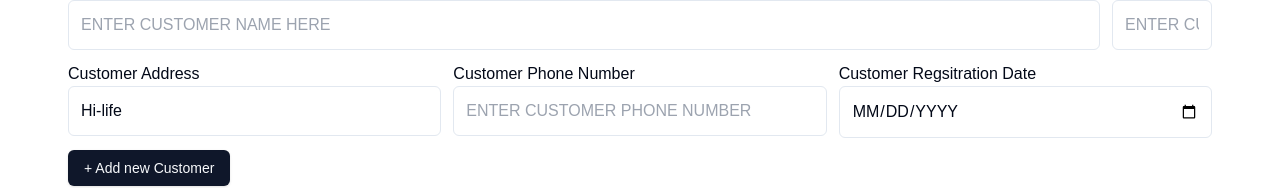
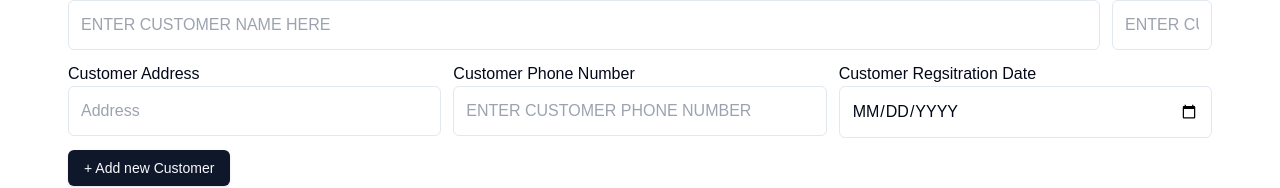
Before and after one commit to Daniel001-odii/ledger-app, a Vue app: page / in a window 1280 px wide. Shown: the part 406-594 px from the top of the page. Built offline with nearby package versions, Linux system fonts and the light colour scheme.

Commit message:
update to app

```diff
--- a/src/components/CustomerForm.vue
+++ b/src/components/CustomerForm.vue
@@ -129,7 +129,7 @@ import Button from './ui/button/Button.vue';
           id: Date.now().toString(),
           name: '',
           phone: '',
-          address: 'Hi-life',
+          address: '',
           reg_number: '',
           reg_date: '01-10-2025',
           balance: 0,
@@ -172,7 +172,7 @@ import Button from './ui/button/Button.vue';
           id: Date.now().toString(),
           name: '',
           phone: '',
-          address: 'Hi-life',
+          address: '',
           reg_number: '',
           reg_date: '01-10-2025',
           balance: '',
```
